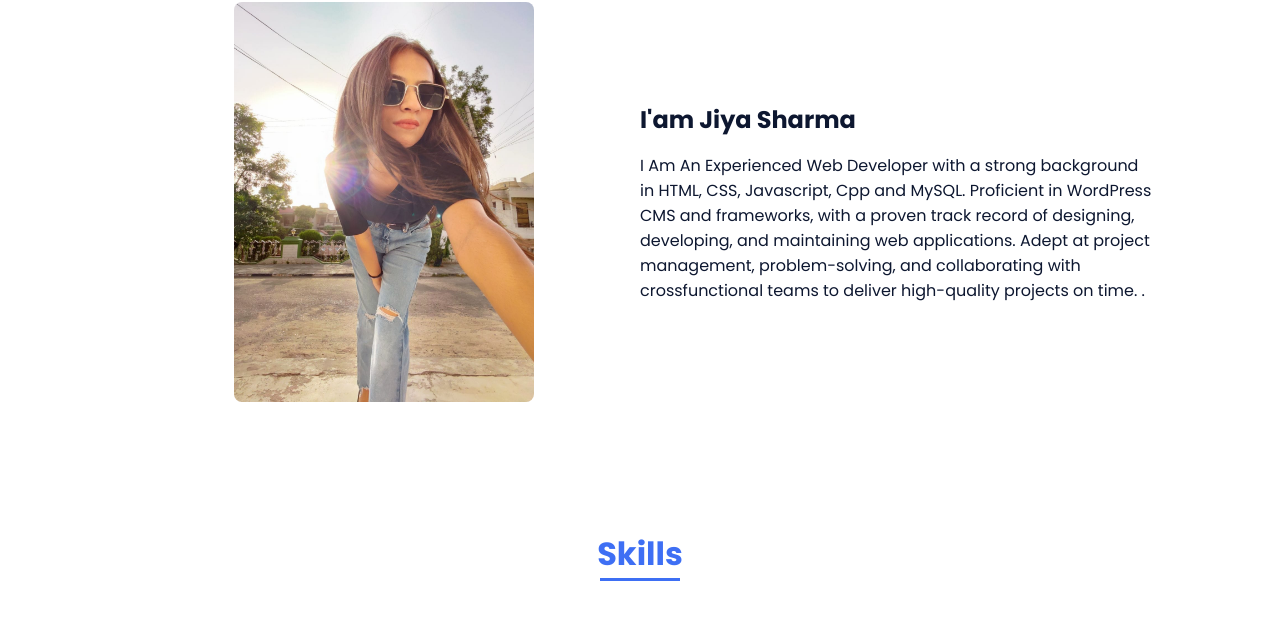
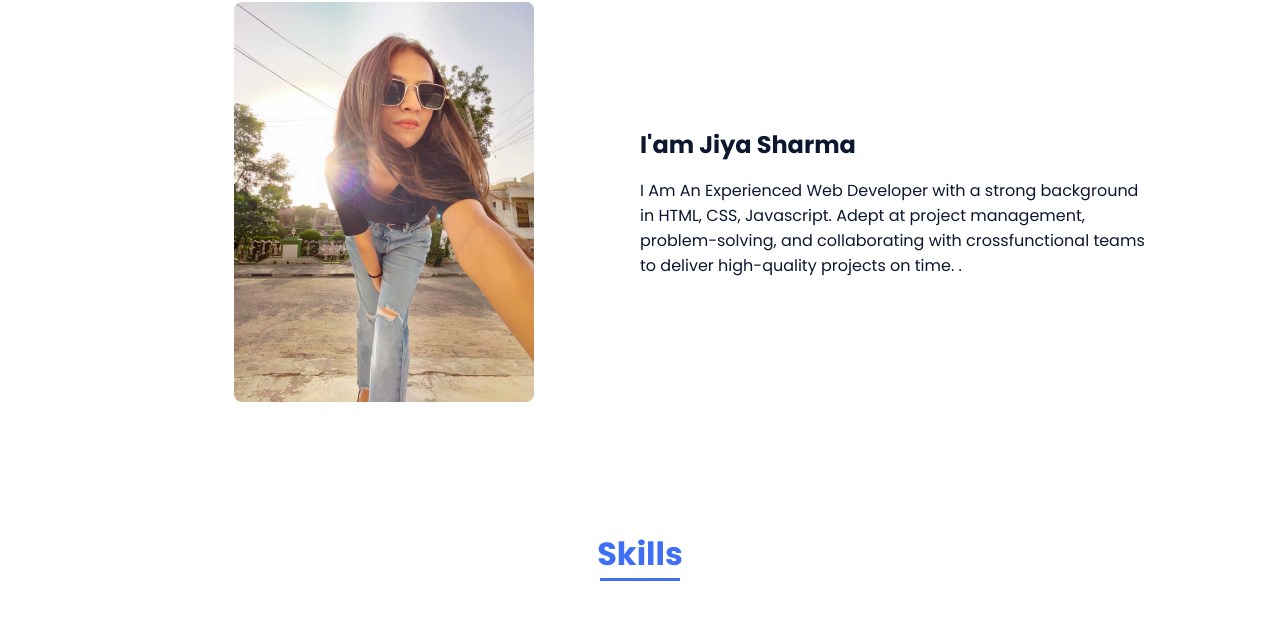
Before and after one commit to Jiya7527/jiyasharma.github.io, a plain HTML site: page index.html in a window 1280 px wide. Shown: the part 897-1520 px from the top of the page. Drawn offline with nearby package versions, Linux system fonts and the light colour scheme.

Commit message:
Update index.html

```diff
--- a/index.html
+++ b/index.html
@@ -74,9 +74,8 @@
 
                     <div>
                         <h2 class="about__subtitle">I'am Jiya Sharma</h2>
-                        <p class="about__text">I Am An Experienced Web Developer with a strong background in HTML, CSS, Javascript, Cpp and MySQL.
-Proficient in WordPress CMS and frameworks, with a proven track record of designing, developing, and
-maintaining web applications. Adept at project management, problem-solving, and collaborating with crossfunctional teams to deliver high-quality projects on time.
+                        <p class="about__text">I Am An Experienced Web Developer with a strong background in HTML, CSS, Javascript.
+                            Adept at project management, problem-solving, and collaborating with crossfunctional teams to deliver high-quality projects on time.
 .</p>
                     </div>
                 </div>
```
